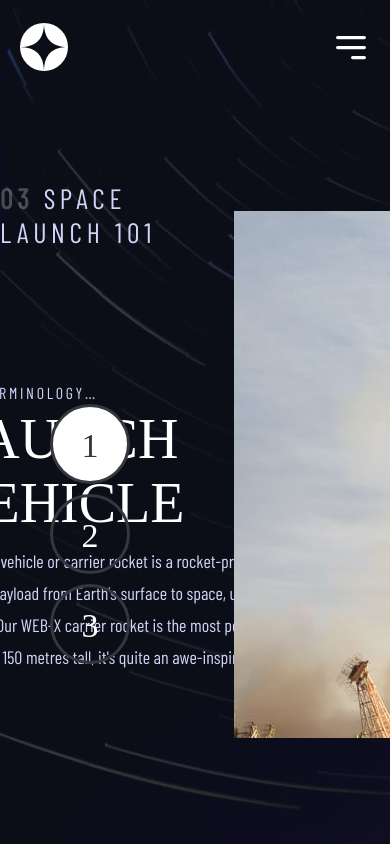
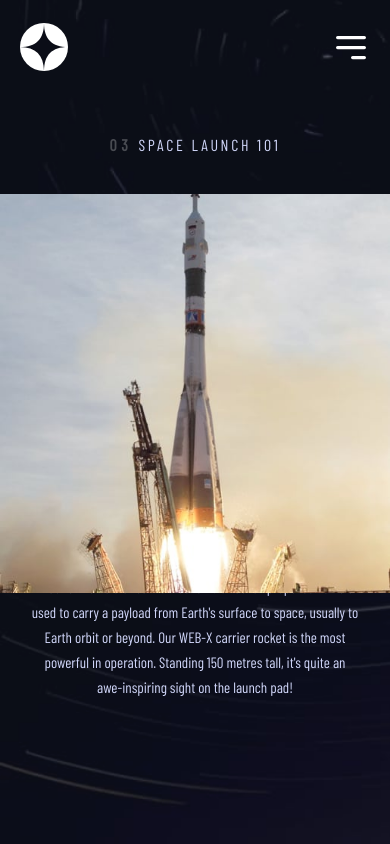
Before and after one commit to Frynelli/space-travel, a React (Create React App) app: page /technology in a window 390 px wide. Built offline with nearby package versions, Linux system fonts and the light colour scheme; a web font is replaced by a local one.

Commit message:
responsive-mobile technology page
redoing the styling to the mobile version of the site. Trying to manipulate the boxes to maximaze the responsiveness

```diff
--- a/src/scss/crew/_crew.scss
+++ b/src/scss/crew/_crew.scss
@@ -9,11 +9,28 @@
     background-repeat: no-repeat;
     mix-blend-mode: lighten;
     background-size: cover;
+    @include tablet{
+      background-image: url("/src/assets/crew/background-crew-tablet.jpg");
+    }
+    @include mobile{
+      background-image: url("/src/assets/crew/background-crew-mobile.jpg");
+    }
   }
 
+  .crew-page{
+    @include mobile{
+      display: flex;
+      flex-direction: column-reverse;
+
+    }
+  }
 .crew-page .fixed-container{
     position: absolute;
     margin-right: 358px;
+    @include mobile{
+      position: relative;
+      margin: 0;
+    }
 }
 
 .crew-page .inner-container{
@@ -21,24 +38,34 @@
     display: flex;
     flex-direction: column;
     align-items: center;
+    @include mobile{
+      margin-top:-30px;
 
+    }
   }
 
   .crew-page .inner-container h5{
     position: relative;
     left: -95px;
-
+    @include mobile{
+      position: absolute;
+      bottom: 136%;
+      left: 265px;
+    }
   }
 
 // left-box-details
 .crew-page .inner-container .left-box{
     margin-top: 60px;
     position: relative;
-    // top: 20px;
     top: -43px;
     left:230px;
     width: 700px;
     height: 445px;
+    @include mobile{
+      top: 120px;
+      left: 216px;
+    }
 
 }
 
@@ -46,6 +73,12 @@
     position: relative;
     top: 50px;
     right: 108px;
+    @include mobile{
+      top: 13px;
+      right: 0;
+      max-width: 280px;
+      text-align: center;
+    }
 }
   .one-crew h4{
     margin: 25px 0;
@@ -55,9 +88,12 @@
     line-height: 37px;
     text-transform: uppercase;
     color: #FFFFFF;
-
     mix-blend-mode: normal;
     opacity: 0.5;
+    @include mobile{
+      font-size: 16px;
+      line-height: 18px;
+    }
   }
   .one-crew h2{
     margin: 25px 0;
@@ -67,6 +103,10 @@
     letter-spacing: 4.725px;
     text-transform: uppercase;
     color: #ffff;
+    @include mobile{
+      font-size: 24px;
+      line-height: 28px;
+    }
   }
   .one-crew p{
     width:450px;
@@ -77,6 +117,11 @@ font-style: normal;
 font-weight: 400;
 font-size: 18px;
 line-height: 32px;
+@include mobile{
+  font-size: 15px;
+line-height: 25px;
+max-width: 290px;
+}
   }
 
   //right-box-image
@@ -86,6 +131,24 @@ line-height: 32px;
     top: 120px;
     bottom: 0;
     left: 415px;
+    @include mobile{
+
+    left: 0px;
+    }
+  }
+  .crew-page .right-box .img-details{
+    width: 327px;
+    height: 223px;
+  }
+  .crew-page .right-box .img-details > div{
+    display: flex;
+    justify-content: center;
+  }
+  .crew-page .right-box .img-details img{
+    @include mobile{
+
+      height: 222px;
+    }
   }
   .crew-page .right-box .img-details .crew-images{
 
@@ -99,6 +162,11 @@ height: 570px;
     position: relative;
     left: 110px;
     bottom: 109px;
+    @include mobile{
+      width: auto;
+    left: -7px;
+    bottom: 335px;
+    }
 
   }
   .bottom-menu ul{
@@ -111,9 +179,13 @@ height: 570px;
     mix-blend-mode: normal;
     opacity: 0.17;
     width: 12px;
-        height: 12px;
-        border-radius: 50%;
-        margin-left: 20px;
+    height: 12px;
+    border-radius: 50%;
+    margin-left: 20px;
+    @include mobile{
+      width: 10px;
+      height: 10px;
+    }
   }
   .bottom-menu ul li{
          cursor: pointer;
--- a/src/scss/destination/_destination.scss
+++ b/src/scss/destination/_destination.scss
@@ -7,6 +7,12 @@
   background-repeat: no-repeat;
   mix-blend-mode: lighten;
   background-size: cover;
+  @include tablet{
+    background-image: url("/src/assets/destination/background-destination-tablet.jpg");
+  }
+  @include mobile{
+    background-image: url("/src/assets/destination/background-destination-mobile.jpg");
+  }
 }
 
 .img-container{
@@ -40,13 +46,7 @@
     margin-top:15%;
   }
 }
-.destinations .inner-container h5{
-  @include mobile{
-    font-size: 16px;
-line-height: 19px;
-letter-spacing: 2.7px;
-  }
-}
+
 .destinations .side-box{
   margin-top: 120px;
   width: 445px;
--- a/src/scss/generalStyling/_breakpoints.scss
+++ b/src/scss/generalStyling/_breakpoints.scss
@@ -1,11 +1,16 @@
 $breakpoints:(
+    "xsm":320px,
     "mobile":720px,
     "tablet":1200px,
     "desktop":1850px,
    "xl-desktop":1920px
 );
 
-
+@mixin xsm {
+    @media (max-width: map-get($breakpoints, "xsm")) {
+        @content;
+    }
+}
 @mixin mobile {
     @media (max-width: map-get($breakpoints,"mobile")) {
         @content;
--- a/src/scss/generalStyling/_general-styling.scss
+++ b/src/scss/generalStyling/_general-styling.scss
@@ -53,6 +53,7 @@ h5{
     font-weight: 500;
     font-size: 28px;
     letter-spacing: 4.75px;
+
 }
 
 p{
@@ -90,6 +91,7 @@ height: 100vh;
         flex-direction: column;
     }
 }
+
 .hr{
  background-color: #333;
 height: 2px;
@@ -98,6 +100,11 @@ z-index: 53;
 .container-page h5{
     margin-bottom: 5px;
     text-transform: uppercase;
+    @include mobile{
+        font-size: 16px;
+    line-height: 19px;
+    letter-spacing: 2.7px;
+      }
    }
 h5 span.number-page{
     line-height: 34px;
--- a/src/scss/technology/_technology.scss
+++ b/src/scss/technology/_technology.scss
@@ -1,6 +1,9 @@
 .container-tech{
     display: flex;
     align-items: center;
+    @include mobile{
+        flex-direction: column-reverse;
+    }
 }
 .bck-img-tech{
     position: fixed;
@@ -11,6 +14,12 @@
     background-repeat: no-repeat;
     mix-blend-mode: lighten;
     background-size: cover;
+    @include tablet{
+        background-image: url("/src/assets/technology/background-technology-tablet.jpg");
+    }
+    @include mobile{
+        background-image: url("/src/assets/technology/background-technology-mobile.jpg");
+    }
 }
 
 .container-tech .inner-box{
@@ -20,17 +29,31 @@
     height: 80vh;
     width: 60vw;
     justify-content: space-around;
+    @include mobile{
+        width: 100vw;
+    }
 }
 .container-tech .inner-box .inner-left-container{
     display: flex;
     justify-content: space-evenly;
     width: 100%;
     height: 50vh;
+    @include mobile{
+
+         width: 100vw;
+    }
 }
 .container-tech .inner-box h5{
    text-transform: uppercase;
    position: relative;
    top:30px;
+   @include mobile{
+    font-size: 16px;
+line-height: 19px;
+letter-spacing: 2.7px;
+top: -20%;
+
+   }
 }
 
 //left-toggle navigation
@@ -39,10 +62,23 @@
     position: absolute;
     left: 50px;
    bottom:170px;
+   @include mobile{
+    position: relative;
+    right: 0;
+    bottom: 300px;
+   }
+}
+.left-toggle ul{
+    @include mobile{
+        display: flex;
+    }
 }
 .left-toggle ul li {
     cursor: pointer;
     list-style-type: none;
+    @include mobile{
+        margin-left: 20px;
+    }
 }
 .left-toggle ul li a .dot{
     text-align: center;
@@ -53,6 +89,11 @@
     height: 80px;
     border-radius: 50%;
     margin-bottom: 10px;
+    @include mobile{
+        width:40px;
+        height: 40px;
+        padding-top: 10px;
+    }
 }
 .left-toggle ul li a .dot:hover{
     border: 3px solid #FFFFFF;
@@ -62,6 +103,12 @@
     text-decoration: none;
     font-size: 34px;
     color: #FFFFFF;
+    @include mobile{
+        font-size: 16px;
+line-height: 18px;
+text-align: center;
+letter-spacing: 1px;
+    }
 
 }
 .left-toggle ul li a .act{
@@ -81,6 +128,10 @@
     margin-bottom: 110px;
     margin-left: 96px;
     height: 200px;
+    @include mobile{
+        height: auto;
+        margin: 0;
+    }
 }
 
 
@@ -90,16 +141,35 @@ margin-bottom: 5px;
 font-size: 16px;
 line-height: 19px;
 letter-spacing: 2.7px;
+
 }
-
+.left-inner-box .fixed p{
+    font-size: 14px;
+    line-height: 17px;
+    text-align: center;
+    letter-spacing: 2.3625px;
+}
+.left-inner-box .text-tech{
+    text-align: center;
+  max-width: 327px;
+}
 .left-inner-box .text-tech h3{
     color: #FFFFFF;
     margin-bottom: 10px;
+    @include mobile{
+        font-size: 24px;
+line-height: 28px;
+    }
 }
 .left-inner-box .text-tech p{
 font-size: 18px;
 line-height: 32px;
 width:440px;
+@include mobile{
+    font-size: 15px;
+line-height: 25px;
+width: auto;
+}
 }
 
 //right-box
@@ -108,4 +178,14 @@ width:440px;
     position: relative;
     top:0;
     height: 50vh;
+    @include mobile{
+        top: 195px;
+        height: 170px;
+    }
 }
+.container-tech .right-box .img-details > div > img{
+   @include mobile{
+    clip-path: polygon(0% 0%, 100% 0%, 100% 100%, 0% 100%);
+    width: 100vw;
+}
+}
```
Also changed, not shown: src/dist/index.css.
